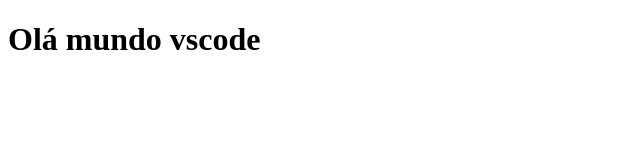
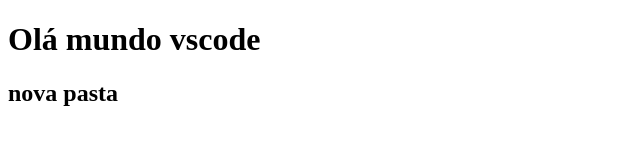
Before and after one commit to JoezerSpiess/MyProject, a plain HTML site: page index.html in a window 1280 px wide. Shown: the whole page, without its empty margins (0-640 px from the left). Drawn offline with Linux system fonts and the light colour scheme.

Commit message:
atualização

```diff
--- a/index.html
+++ b/index.html
@@ -8,6 +8,7 @@
 </head>
 <body>
     <h1>Olá mundo vscode</h1>
+    <H2>nova pasta</H2>
 
 </body>
 </html>
```
